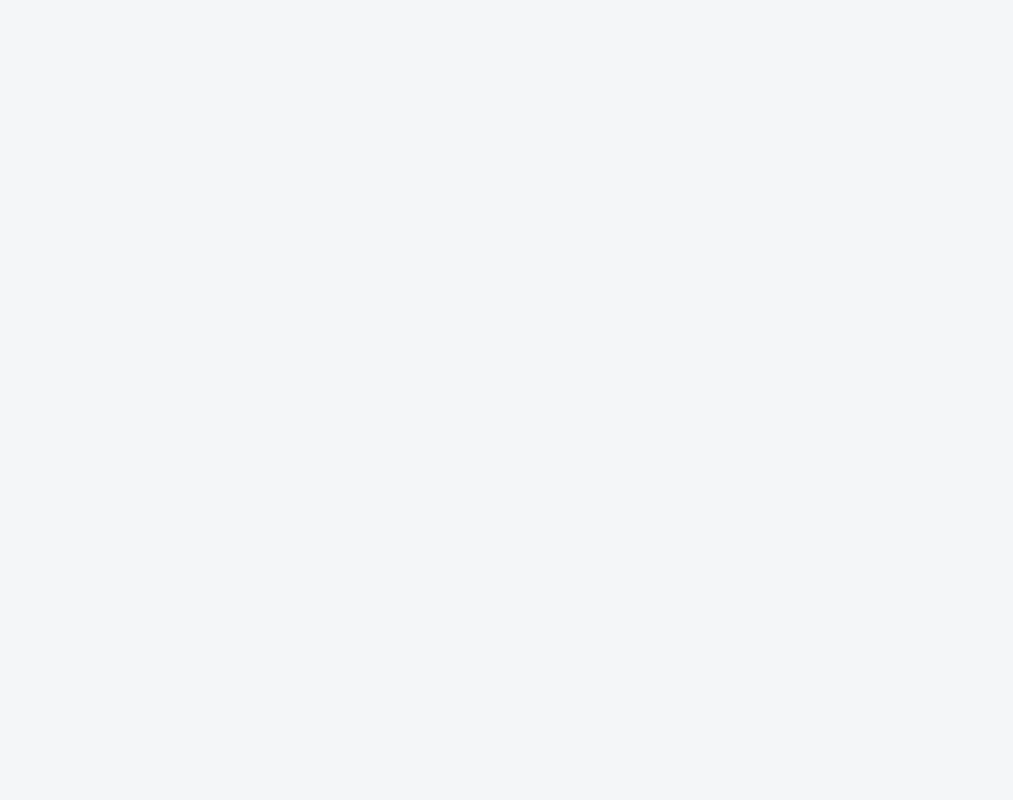
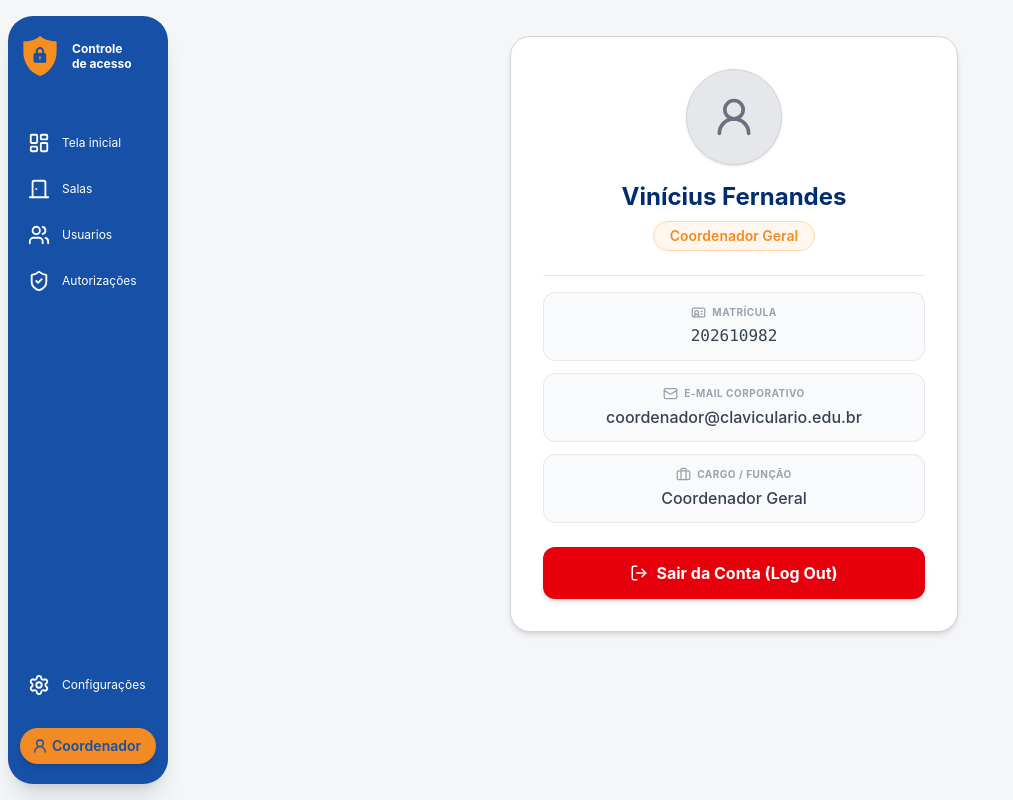
Before and after one commit to vinifvision/front-claviculario, a React (Vite) app: page /coordenador in a window 1280 px wide. Before the commit this address had no page. Shown: the whole page, without its empty margins (0-1013 px from the left). Built offline with nearby package versions, Linux system fonts and the light colour scheme.

Commit message:
criacao da pagina coordenador

```diff
--- a/src/App.jsx
+++ b/src/App.jsx
@@ -6,21 +6,29 @@ import Usuarios from "./pages/Usuarios";
 import Layout from "./components/Layout";
 import Autorizacoes from "./pages/Autorizacoes";
 import Config from "./pages/Config";
-import ButtonPage from "./pages/button"; // Forçado com 'b' minúsculo para alinhar com o arquivo
+import Coordenador from "./pages/Coordenador";
+import ButtonPage from "./pages/button"; // Importa a página do botão de volta
 
 function App() {
   return (
     <Router>
       <Routes>
+        {/* Rota inicial leva para o Login */}
         <Route path="/" element={<Login />} />
 
+        {/* Rotas administrativas com a Sidebar fixa */}
         <Route element={<Layout />}>
           <Route path="/dashboard" element={<Dashboard />} />
           <Route path="/salas" element={<Salas />} />
           <Route path="/usuarios" element={<Usuarios />} />
           <Route path="/autorizacoes" element={<Autorizacoes />} />
           <Route path="/configuracoes" element={<Config />} />
+
+          {/* Rota correta para a página do botão de alerta */}
           <Route path="/button" element={<ButtonPage />} />
+
+          {/* Rota correta para a página do Coordenador */}
+          <Route path="/coordenador" element={<Coordenador />} />
         </Route>
       </Routes>
     </Router>
--- a/src/components/Layout.jsx
+++ b/src/components/Layout.jsx
@@ -1,8 +1,28 @@
-import React from "react";
-import { Outlet } from "react-router-dom";
+import React, { useEffect } from "react";
+import { Outlet, useNavigate } from "react-router-dom";
 import Sidebar from "./Sidebar";
 
 export default function Layout() {
+  const navigate = useNavigate();
+
+  useEffect(() => {
+    const handleSidebarClick = (e) => {
+      // Verifica se o clique ocorreu no card laranja do coordenador ou em seus filhos
+      const coordenadorCard = e.target.closest(".bg-senac-orange");
+      if (coordenadorCard) {
+        navigate("/coordenador");
+      }
+    };
+
+    // Adiciona o ouvinte de clique global na janela
+    window.addEventListener("click", handleSidebarClick);
+
+    // Remove o ouvinte ao desmontar o componente para evitar vazamento de memória
+    return () => {
+      window.removeEventListener("click", handleSidebarClick);
+    };
+  }, [navigate]);
+
   return (
     <div className="flex h-screen w-full bg-background-light overflow-hidden">
       <div className="py-4 pl-2 h-full">
--- /dev/null
+++ b/src/pages/Coordenador.jsx
@@ -0,0 +1,87 @@
+import React from "react";
+import { useNavigate } from "react-router-dom";
+import { UserRound, Mail, IdCard, Briefcase, LogOut } from "lucide-react";
+
+export default function Coordenador() {
+  const navigate = useNavigate();
+
+  // Informações do coordenador
+  const coordenadorInfo = {
+    nome: "Vinícius",
+    sobrenome: "Fernandes",
+    matricula: "202610982",
+    email: "coordenador@claviculario.edu.br",
+    cargo: "Coordenador Geral"
+  };
+
+  const handleLogout = () => {
+    navigate("/"); // Redireciona para o Login
+  };
+
+  return (
+    <div className="flex flex-col items-center justify-center w-full min-h-[75vh] p-4">
+
+      {/* Card Principal Totalmente Centralizado e Simétrico */}
+      <div className="w-full max-w-md bg-white rounded-[20px] p-8 shadow-md border border-gray-300 flex flex-col items-center text-center">
+
+        {/* Avatar Centralizado */}
+        <div className="w-24 h-24 bg-gray-200 rounded-full flex items-center justify-center shadow-sm border border-gray-300 mb-4">
+          <UserRound size={44} className="text-gray-500" />
+        </div>
+
+        {/* Nome e Cargo Centralizados */}
+        <h1 className="text-2xl font-bold text-senac-blue-title mb-2">
+          {coordenadorInfo.nome} {coordenadorInfo.sobrenome}
+        </h1>
+        <span className="text-sm font-semibold text-senac-orange bg-orange-50 px-4 py-1 rounded-full border border-orange-200 mb-6">
+          {coordenadorInfo.cargo}
+        </span>
+
+        {/* Linha Divisória Simétrica */}
+        <div className="w-full border-t border-gray-200 mb-4"></div>
+
+        {/* Blocos de Informação Alinhados e Simétricos */}
+        <div className="w-full space-y-3">
+
+          {/* Campo: Matrícula */}
+          <div className="flex flex-col items-center justify-center p-3 bg-gray-50 rounded-xl border border-gray-200 w-full">
+            <div className="flex items-center gap-1.5 text-gray-400 mb-1">
+              <IdCard size={15} />
+              <span className="text-[10px] font-bold uppercase tracking-wider">Matrícula</span>
+            </div>
+            <span className="text-base font-mono font-medium text-gray-700">{coordenadorInfo.matricula}</span>
+          </div>
+
+          {/* Campo: E-mail */}
+          <div className="flex flex-col items-center justify-center p-3 bg-gray-50 rounded-xl border border-gray-200 w-full">
+            <div className="flex items-center gap-1.5 text-gray-400 mb-1">
+              <Mail size={15} />
+              <span className="text-[10px] font-bold uppercase tracking-wider">E-mail Corporativo</span>
+            </div>
+            <span className="text-base font-medium text-gray-700 break-all">{coordenadorInfo.email}</span>
+          </div>
+
+          {/* Campo: Cargo */}
+          <div className="flex flex-col items-center justify-center p-3 bg-gray-50 rounded-xl border border-gray-200 w-full">
+            <div className="flex items-center gap-1.5 text-gray-400 mb-1">
+              <Briefcase size={15} />
+              <span className="text-[10px] font-bold uppercase tracking-wider">Cargo / Função</span>
+            </div>
+            <span className="text-base font-medium text-gray-700">{coordenadorInfo.cargo}</span>
+          </div>
+
+        </div>
+
+        {/* Botão de Logout Centralizado na Base */}
+        <button
+          onClick={handleLogout}
+          className="w-full mt-6 flex items-center justify-center gap-2 bg-red-600 text-white py-3.5 px-6 rounded-xl font-bold hover:bg-red-700 active:bg-red-800 transition-colors shadow-md cursor-pointer"
+        >
+          <LogOut size={18} />
+          Sair da Conta (Log Out)
+        </button>
+
+      </div>
+    </div>
+  );
+}
```
